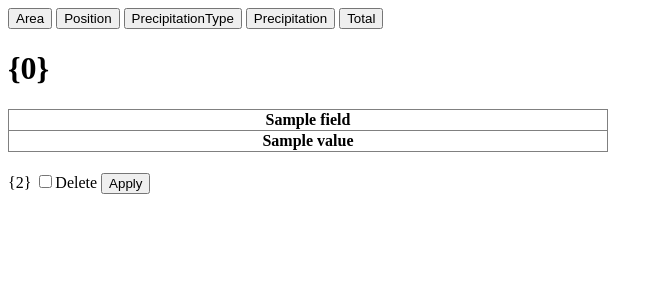
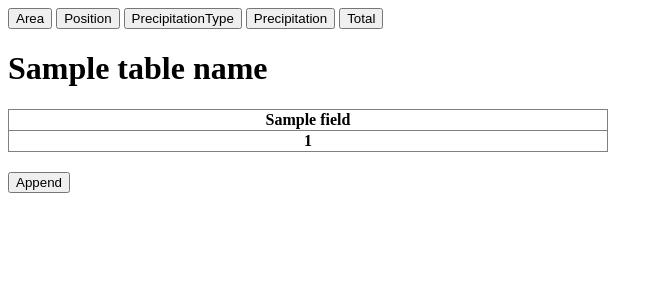
Before and after one commit to igor-73r/Django-web-project, a Django app: template WebProject/main/templates/main/index.html in a window 1280 px wide. Shown: the top 300 px of the page, without its empty margins (0-663 px from the left). Run offline with Django 3.2, Linux system fonts and the light colour scheme; the template is opened without the code that fills it: most values are stand-ins (such as "Sample title", 1, 10 or a date in 2020); lists and menus that the app fills with data are empty; some libraries are stand-ins or nearby versions.

Commit message:
lab 9 started

```diff
--- a/WebProject/WebProject/settings.py
+++ b/WebProject/WebProject/settings.py
@@ -31,6 +31,7 @@ ALLOWED_HOSTS = []
 # Application definition
 
 INSTALLED_APPS = [
+    'widget_tweaks',
     'django.contrib.admin',
     'django.contrib.auth',
     'django.contrib.contenttypes',
--- a/WebProject/main/templates/main/index.html
+++ b/WebProject/main/templates/main/index.html
@@ -13,26 +13,50 @@
             <input type="submit" name="Total" value=Total>
         </form>
 
-        <h1>{0}</h1>  <!-- Имя таблицы -->
+        <h1>{{table_name}}</h1>  <!-- Имя таблицы -->
 
         <table border="1" width="600" style="border-collapse:collapse; margin-bottom:20px;">  <!-- Таблица -->
             <tr>
-                {% for field in fields %}
+                {% for field in fields_name %}
                 <th>{{ field }}</th>
                 {% endfor %}
             </tr>
             {% for item in query_results %}
                 <tr>
-                    {% for field in fields %}
-                    <th>{{ item.field.value }}</th>
-                    {% endfor %}
+                    <th>{{ item.id }}</th>
+                    {% if table_name == "Area" %}
+                        <th>{{ item.width }}</th>
+                        <th>{{ item.length }}</th>
+                    {% elif table_name == "Position" %}
+                        <th>{{item.longitude}}</th>
+                        <th>{{item.latitude}}</th>
+                        <th>{{item.area}}</th>
+                    {% elif table_name == "Precipitation" %}
+                        <th>{{item.amount}}</th>
+                        <th>{{item.type}}</th>
+                    {% elif table_name == "PrecipitationType" %}
+                        <th>{{item.type}}</th>
+                    {% elif table_name == "Total" %}
+                        <th>{{item.position}}</th>
+                        <th>{{item.precipitation}}</th>
+                        <th>{{item.date}}</th>
+                        <th><form action="/edit/{{item.id}}">
+                                {% csrf_token %}
+                                <input type="submit" value="Edit" />
+                            </form></th>
+                        <th><form method="POST" action="/remove/{{item.id}}">
+                                {% csrf_token %}
+                                <input type="submit" value="Remove" />
+                            </form></th>
+
+                    {% endif %}
+
+
                 </tr>
             {% endfor %}
         </table>
-        <form method="POST" action="/apply">  <!-- Поле ввода -->
-            {2}
-            <input id="cb" type="checkbox" name="is_del"><label for="cb">Delete</label>
-            <input type="submit" value=Apply>
+        <form action="/append">  <!-- Поле ввода -->
+            <input type="submit" value="Append">
         </form>
 </body>
 </html>
--- a/WebProject/main/urls.py
+++ b/WebProject/main/urls.py
@@ -3,5 +3,8 @@ from . import views
 
 urlpatterns = [
     path('', views.index),
-    path('change_table/', views.change_table)
+    path('change_table/', views.change_table),
+    path('edit/<int:id>', views.edit),
+    path('remove/<int:id>', views.remove),
+    path('append/', views.add_new)
 ]
--- a/requirements.txt
+++ b/requirements.txt
@@ -1,4 +1,5 @@
 asgiref==3.6.0
 Django==4.1.7
+django-widget-tweaks==1.4.12
 sqlparse==0.4.3
 tzdata==2022.7
```
Also changed, not shown: WebProject/main/forms.py (+7 -0 lines), WebProject/main/templates/main/edit.html (added, +12 -0 lines), WebProject/main/views.py (+36 -4 lines), WebProject/db.sqlite3, 1 other file.
